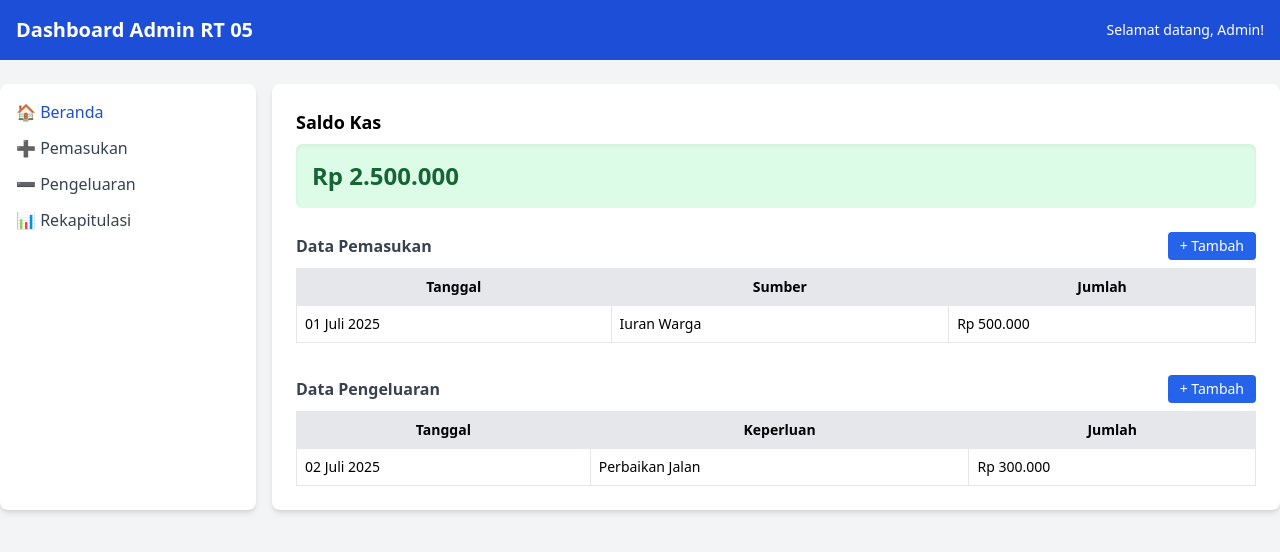
After one commit to airinr/baraya-well, a PHP site: page /pages/ketua-rt/beranda-rt.php in a window 1280 px wide. The commit adds this page. Shown: the top 552 px of the page. Run offline with PHP 8.4, Linux system fonts and the light colour scheme; some libraries are stand-ins or nearby versions.

Commit message:
added new page

```diff
--- a/layouts/navbar.php
+++ b/layouts/navbar.php
@@ -1,4 +1,4 @@
-<nav class="flex items-center justify-between px-8 py-4 shadow">
+<nav class="flex items-center justify-between px-8 py-4 shadow sticky top-0 z-50 bg-white">
   <!-- Logo -->
   <div class="flex items-center space-x-2">
     <img src="src/assets/images/logo-baraya-well.png" alt="Logo" class="h-8">
@@ -17,6 +17,6 @@
 
   <!-- Login Button -->
   <div>
-    <a href="#" class="font-bold text-black hover:text-blue-600">Login</a>
+    <a href="login.php" class="font-bold text-black hover:text-blue-600">Login</a>
   </div>
 </nav>
--- /dev/null
+++ b/pages/ketua-rt/beranda-rt.php
@@ -0,0 +1,99 @@
+<!DOCTYPE html>
+<html lang="id">
+<head>
+  <meta charset="UTF-8">
+  <meta name="viewport" content="width=device-width, initial-scale=1.0">
+  <title>Dashboard Admin RT</title>
+  <script src="https://cdn.tailwindcss.com"></script>
+</head>
+<body class="bg-gray-100 font-sans">
+
+  <!-- Header -->
+  <header class="bg-blue-700 text-white p-4">
+    <div class="max-w-7xl mx-auto flex justify-between items-center">
+      <h1 class="text-xl font-bold">Dashboard Admin RT 05</h1>
+      <span class="text-sm">Selamat datang, Admin!</span>
+    </div>
+  </header>
+
+  <!-- Main Layout -->
+  <div class="flex max-w-7xl mx-auto mt-6">
+
+    <!-- Sidebar -->
+    <aside class="w-64 bg-white shadow-md p-4 rounded-lg mr-4">
+      <nav class="space-y-3">
+        <a href="#" class="block text-blue-700 font-medium hover:underline">🏠 Beranda</a>
+        <a href="#" class="block text-gray-700 hover:text-blue-600">➕ Pemasukan</a>
+        <a href="#" class="block text-gray-700 hover:text-blue-600">➖ Pengeluaran</a>
+        <a href="#" class="block text-gray-700 hover:text-blue-600">📊 Rekapitulasi</a>
+      </nav>
+    </aside>
+
+    <!-- Konten -->
+    <main class="flex-1 bg-white p-6 rounded-lg shadow-md">
+      <!-- Saldo -->
+      <div class="mb-6">
+        <h2 class="text-lg font-semibold mb-2">Saldo Kas</h2>
+        <div class="bg-green-100 text-green-800 p-4 rounded-md shadow-inner">
+          <p class="text-2xl font-bold">Rp 2.500.000</p>
+        </div>
+      </div>
+
+      <!-- Tabel Pemasukan -->
+      <div class="mb-8">
+        <div class="flex justify-between items-center mb-2">
+          <h3 class="font-semibold text-gray-700">Data Pemasukan</h3>
+          <button class="bg-blue-600 text-white px-3 py-1 rounded hover:bg-blue-700 text-sm">+ Tambah</button>
+        </div>
+        <div class="overflow-x-auto">
+          <table class="w-full border border-gray-200 text-sm">
+            <thead class="bg-gray-200">
+              <tr>
+                <th class="p-2 border">Tanggal</th>
+                <th class="p-2 border">Sumber</th>
+                <th class="p-2 border">Jumlah</th>
+              </tr>
+            </thead>
+            <tbody>
+              <tr>
+                <td class="p-2 border">01 Juli 2025</td>
+                <td class="p-2 border">Iuran Warga</td>
+                <td class="p-2 border">Rp 500.000</td>
+              </tr>
+              <!-- Tambahkan data lain di sini -->
+            </tbody>
+          </table>
+        </div>
+      </div>
+
+      <!-- Tabel Pengeluaran -->
+      <div>
+        <div class="flex justify-between items-center mb-2">
+          <h3 class="font-semibold text-gray-700">Data Pengeluaran</h3>
+          <button class="bg-blue-600 text-white px-3 py-1 rounded hover:bg-blue-700 text-sm">+ Tambah</button>
+        </div>
+        <div class="overflow-x-auto">
+          <table class="w-full border border-gray-200 text-sm">
+            <thead class="bg-gray-200">
+              <tr>
+                <th class="p-2 border">Tanggal</th>
+                <th class="p-2 border">Keperluan</th>
+                <th class="p-2 border">Jumlah</th>
+              </tr>
+            </thead>
+            <tbody>
+              <tr>
+                <td class="p-2 border">02 Juli 2025</td>
+                <td class="p-2 border">Perbaikan Jalan</td>
+                <td class="p-2 border">Rp 300.000</td>
+              </tr>
+              <!-- Tambahkan data lain di sini -->
+            </tbody>
+          </table>
+        </div>
+      </div>
+    </main>
+  </div>
+
+</body>
+</html>
```
Also changed, not shown: login.php (added, +38 -0 lines), pages/ketua-rt/daftar-rt.php (added, +43 -0 lines), register.php (added, +60 -0 lines), pages/ketua-rt/beranda-rt.html (deleted).
